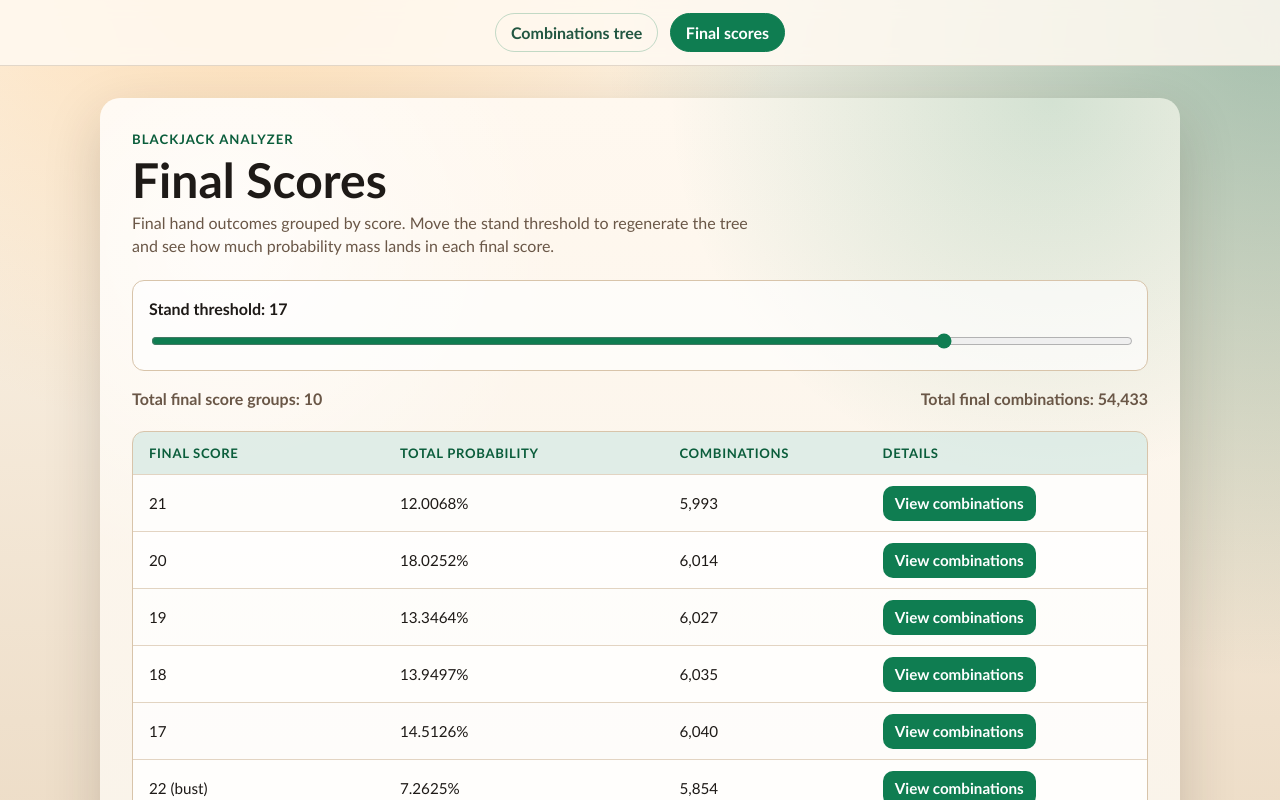
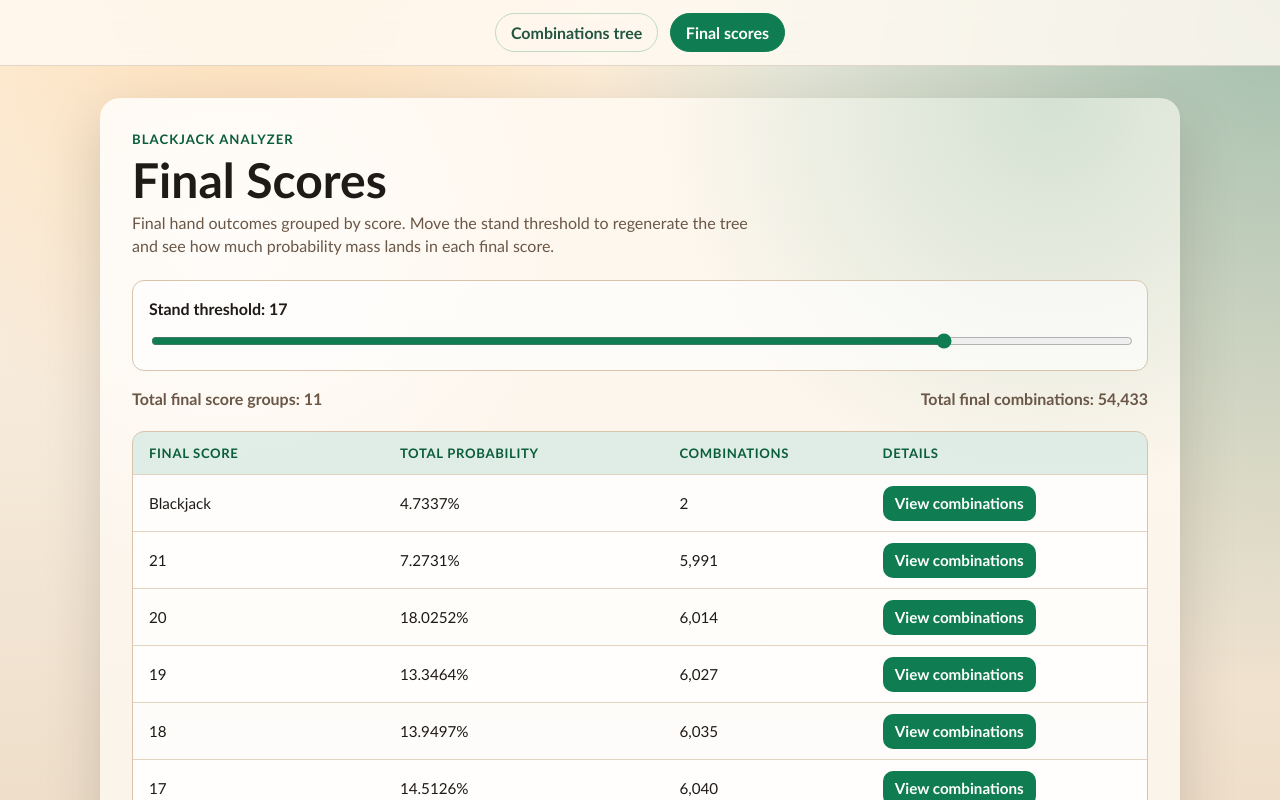
Before and after one commit to capelski/blackjack-calculator, a React (Vite) app: page /final-scores in a window 1280 px wide. Shown: the top 800 px of the page. Built offline with nearby package versions, Linux system fonts and the light colour scheme.

Commit message:
The combination tree logic treats blackjacks as hands with a score of 21. Since blackjacks win over scores of 21, treat them as a separate score. Display them separately as well in the final scores page

```diff
--- a/src/pages/common/combinationsTreeLogic.ts
+++ b/src/pages/common/combinationsTreeLogic.ts
@@ -92,7 +92,15 @@ function bestScore(totals: number[]): number {
   return Math.min(...totals)
 }
 
-function scoreLabel(totals: number[]): string {
+function isBlackjack(cardCount: number, totals: number[]): boolean {
+  return cardCount === 2 && bestScore(totals) === 21
+}
+
+function scoreLabel(totals: number[], cardCount: number): string {
+  if (isBlackjack(cardCount, totals)) {
+    return 'Blackjack'
+  }
+
   const underOrEqual = totals.filter((score) => score <= 21)
 
   if (underOrEqual.length === 0) {
@@ -157,7 +165,8 @@ export function createTreeNavigator(threshold: number, sequenceTokens: string[])
 
     const score = bestScore(totals)
     const canStand = cardCount >= 2
-    const isTerminal = score > 21 || (canStand && score >= threshold)
+    const hasBlackjack = isBlackjack(cardCount, totals)
+    const isTerminal = hasBlackjack || score > 21 || (canStand && score >= threshold)
 
     if (isTerminal) {
       const terminalCount = hasMatched ? 1 : 0
@@ -188,7 +197,8 @@ export function createTreeNavigator(threshold: number, sequenceTokens: string[])
 
     const walk = (totals: number[], cards: string[], probability: number, matchState: number, hasMatched: boolean): void => {
       const score = bestScore(totals)
-      const isTerminal = score > 21 || (cards.length >= 2 && score >= threshold)
+      const hasBlackjack = isBlackjack(cards.length, totals)
+      const isTerminal = hasBlackjack || score > 21 || (cards.length >= 2 && score >= threshold)
       const shouldIncludeCurrent = cards.length > 0 && (!finalHandsOnly || isTerminal)
 
       if (shouldIncludeCurrent && hasMatched) {
@@ -196,7 +206,7 @@ export function createTreeNavigator(threshold: number, sequenceTokens: string[])
           skip -= 1
         } else if (items.length < pageSize) {
           items.push({
-            score: scoreLabel(totals),
+            score: scoreLabel(totals, cards.length),
             cards: cards.join(', '),
             probability,
             action: isTerminal ? (score > 21 ? 'Bust' : 'Stand') : 'Hit',
--- a/src/pages/final-scores/FinalScoresPage.tsx
+++ b/src/pages/final-scores/FinalScoresPage.tsx
@@ -21,6 +21,13 @@ function numericPrefix(value: string): number {
 }
 
 function compareFinalScores(a: FinalScoreGroup, b: FinalScoreGroup): number {
+  const aBlackjack = a.score === 'Blackjack'
+  const bBlackjack = b.score === 'Blackjack'
+
+  if (aBlackjack !== bBlackjack) {
+    return aBlackjack ? -1 : 1
+  }
+
   const aValue = numericPrefix(a.score)
   const bValue = numericPrefix(b.score)
   const aBust = a.score.includes('(bust)')
@@ -32,6 +39,18 @@ function compareFinalScores(a: FinalScoreGroup, b: FinalScoreGroup): number {
 
   if (aBust && bBust) {
     return aValue - bValue
+  }
+
+  if (!Number.isFinite(aValue) && !Number.isFinite(bValue)) {
+    return a.score.localeCompare(b.score)
+  }
+
+  if (!Number.isFinite(aValue)) {
+    return 1
+  }
+
+  if (!Number.isFinite(bValue)) {
+    return -1
   }
 
   return bValue - aValue
```
Also changed, not shown: tests/cucumber/steps/combinationsTree.steps.ts (+12 -0 lines), 1 other file (tests, documents, lock files or other folders).
